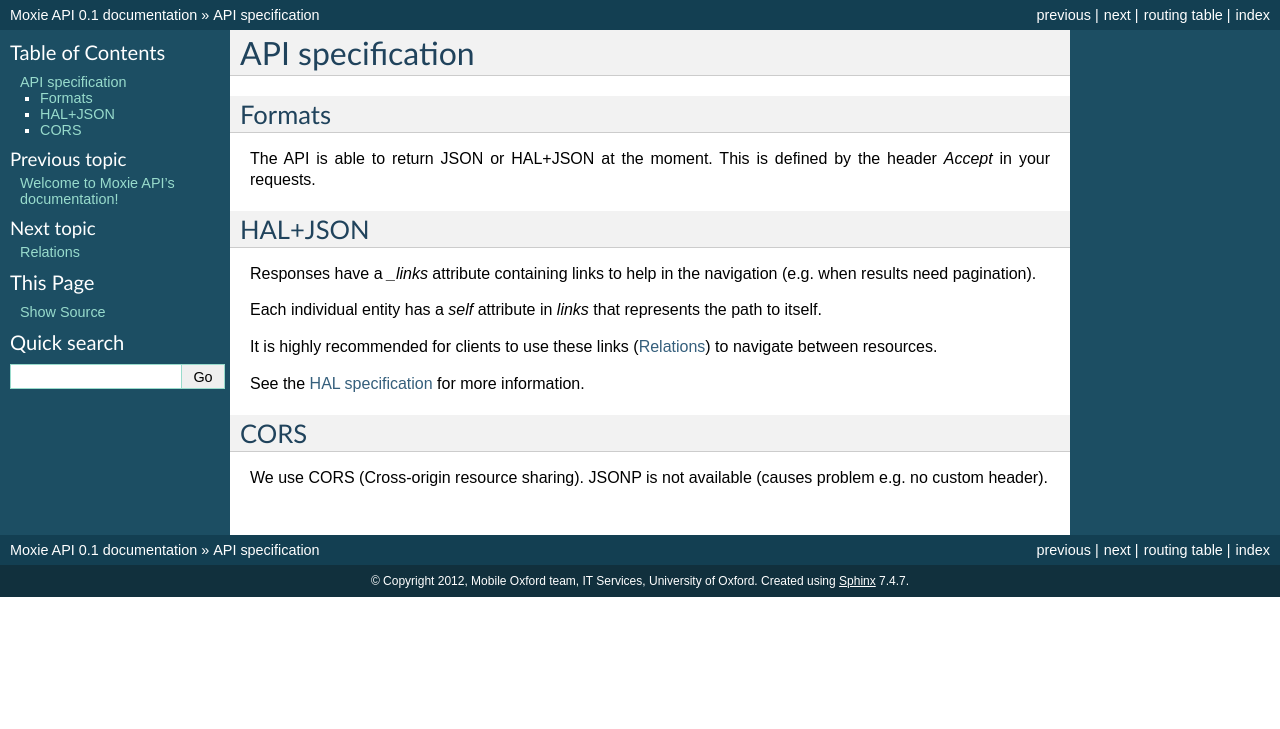
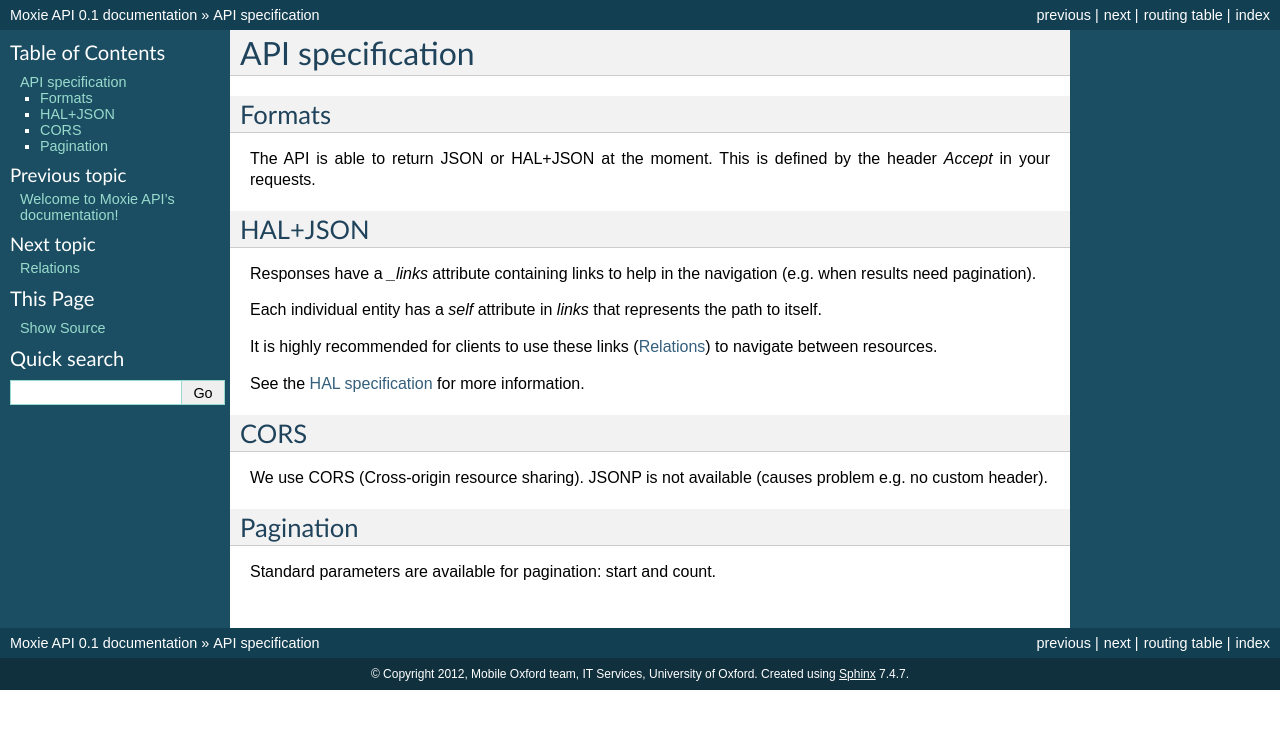
Before and after one commit to martinfilliau/moxie, a Sphinx documentation site: the page built from docs/source/http_api/specification.rst, in a window 1280 px wide. Shown: the top 729 px of the page. Built offline with Sphinx 7.4.7, drawn with Linux system fonts in a browser that asks for light colours.

Commit message:
Docs HTTP API / added generic info about pagination.

```diff
--- a/docs/source/http_api/specification.rst
+++ b/docs/source/http_api/specification.rst
@@ -21,3 +21,8 @@ CORS
 ----
 
 We use CORS (Cross-origin resource sharing). JSONP is not available (causes problem e.g. no custom header).
+
+Pagination
+----------
+
+Standard parameters are available for pagination: start and count.
```
